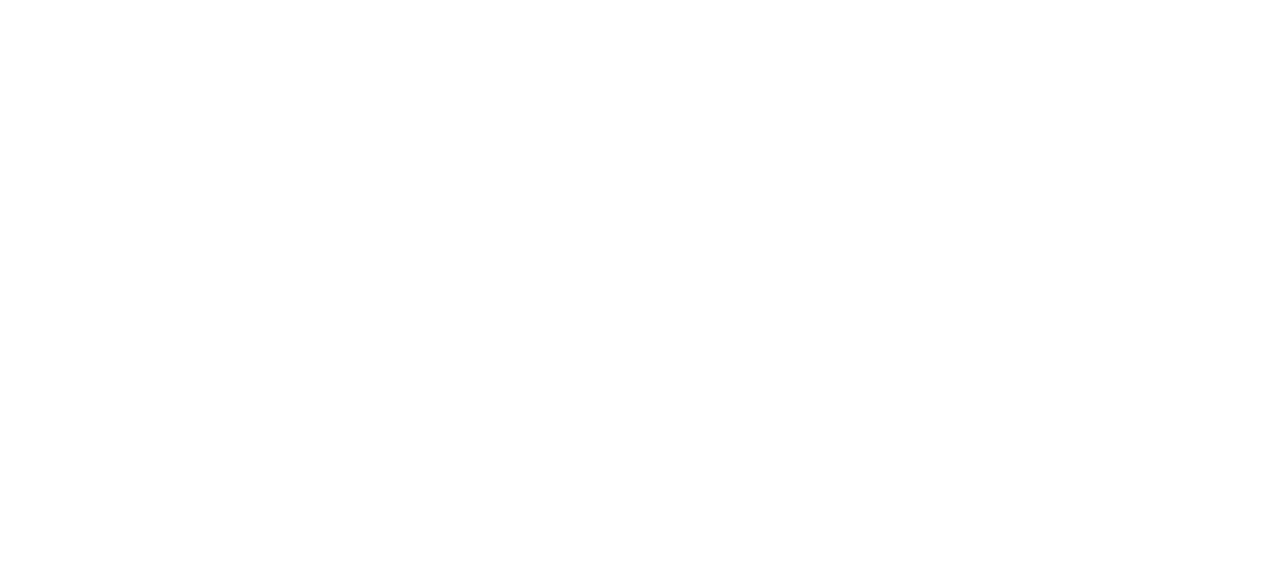
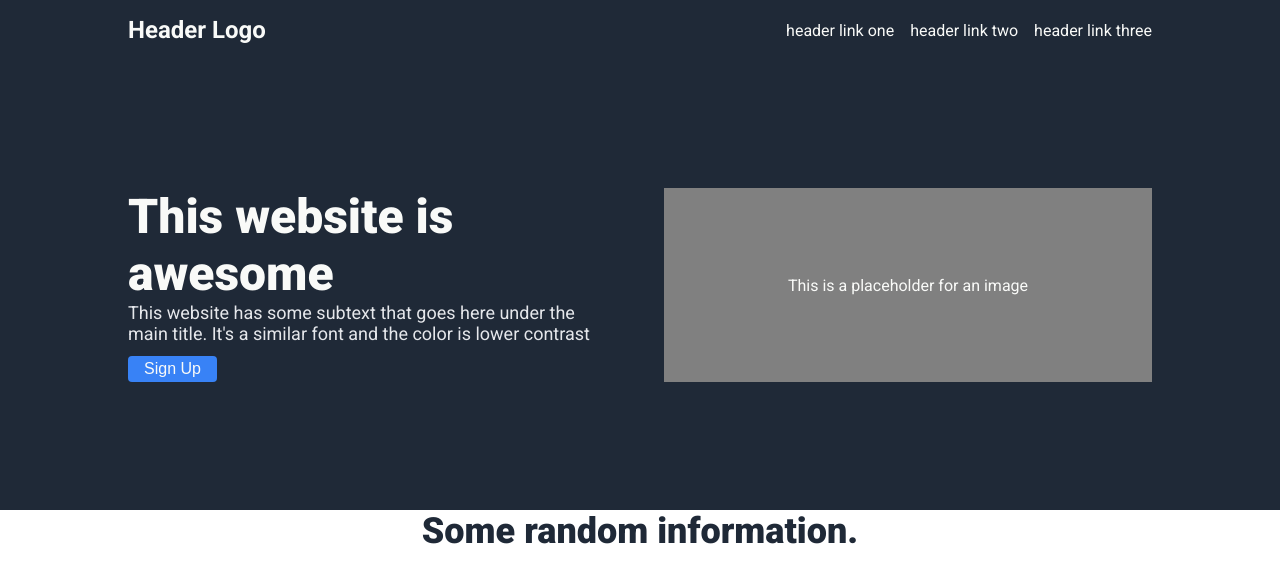
Before and after one commit to Eziones/odin-landing-page, a plain HTML site: page index.html in a window 1280 px wide. Drawn offline with Linux system fonts and the light colour scheme.

Commit message:
Hero section done.
Made the Hero section of the website with the header, and started the infor skeleton

```diff
--- a/index.html
+++ b/index.html
@@ -1,26 +1,68 @@
 <!DOCTYPE html>
 <html lang="en">
+
 <head>
   <meta charset="UTF-8">
   <meta name="viewport" content="width=device-width, initial-scale=1.0">
   <link rel="stylesheet" href="./styles.css">
+  <link rel="preconnect" href="https://fonts.googleapis.com">
+  <link rel="preconnect" href="https://fonts.gstatic.com" crossorigin>
+  <link href="https://fonts.googleapis.com/css2?family=Roboto:ital,wght@0,100..900;1,100..900&display=swap"
+    rel="stylesheet">
   <title>Odin Landing Page</title>
 </head>
+
 <body>
-  <div class="header">
-
+  <div class="hero">
+    <div class="header">
+      <h1>Header Logo</h1>
+      <ul>
+        <li>header link one</li>
+        <li>header link two</li>
+        <li>header link three</li>
+      </ul>
+    </div>
+    <div class="presentation">
+      <div class="left">
+        <h2 class="main-text">This website is awesome</h2>
+        <p>This website has some subtext that goes here under the main title. It's a similar font and the color is lower contrast</p>
+        <button>Sign Up</button>
+      </div>
+      <div class="right">
+        This is a placeholder for an image
+      </div>
+    </div>
   </div>
   <div class="informations">
-
+    <h2>Some random information.</h2>
+    <div class="info-container">
+      <div class="info">
+        <div class="square"></div>
+        <div class="text"></div>
+      </div>
+      <div class="info">
+        <div class="square"></div>
+        <div class="text"></div>
+      </div>
+      <div class="info">
+        <div class="square"></div>
+        <div class="text"></div>
+      </div>
+      <div class="info">
+        <div class="square"></div>
+        <div class="text"></div>
+      </div>
+    </div>
   </div>
   <div class="quote">
 
   </div>
-  <div class="signup">
+  <div class="call">
 
   </div>
   <div class="footer">
 
   </div>
 </body>
+
 </html>
--- a/styles.css
+++ b/styles.css
@@ -0,0 +1,85 @@
+html {
+  font-family: Roboto
+}
+
+body, h1, h2, ul, p {
+  margin: 0;
+  padding: 0;
+}
+
+.hero {
+  background-color: #1F2937;
+  color: #F9FAF8;
+  padding: 0 10%;
+}
+
+.header {
+  display: flex;
+  justify-content: space-between;
+  align-items: center;
+
+  padding: 16px 0;
+}
+
+.header h1 {
+  font-size: 24px;
+}
+
+.header ul {
+  list-style: none;
+  display: flex;
+  gap: 16px;
+}
+
+.presentation {
+  display: flex;
+  padding: 128px 0;
+  gap: 48px;
+}
+
+.presentation .left {
+  flex: 1;
+}
+
+.presentation .right {
+  flex: 1;
+  display: flex;
+  justify-content: center;
+  align-items: center;
+  background-color: gray;
+}
+
+.main-text {
+  font-size: 48px;
+  font-weight: 900;
+}
+
+.presentation p {
+  font-size: 18px;
+  color: #E5E7EB;
+}
+
+.presentation button {
+  margin-top: 12px;
+  border: none;
+  border-radius: 4px;
+  background-color: #3882F6;
+  color: #F9FAF8;
+  padding: 4px 16px;
+  font-size: 16px;
+}
+
+.informations, .quote, .call {
+
+}
+
+.informations {
+  text-align: center;
+
+}
+
+.informations h2 {
+  font-size: 36px;
+  color: #1F2937;
+  font-weight: 900;
+}
```
